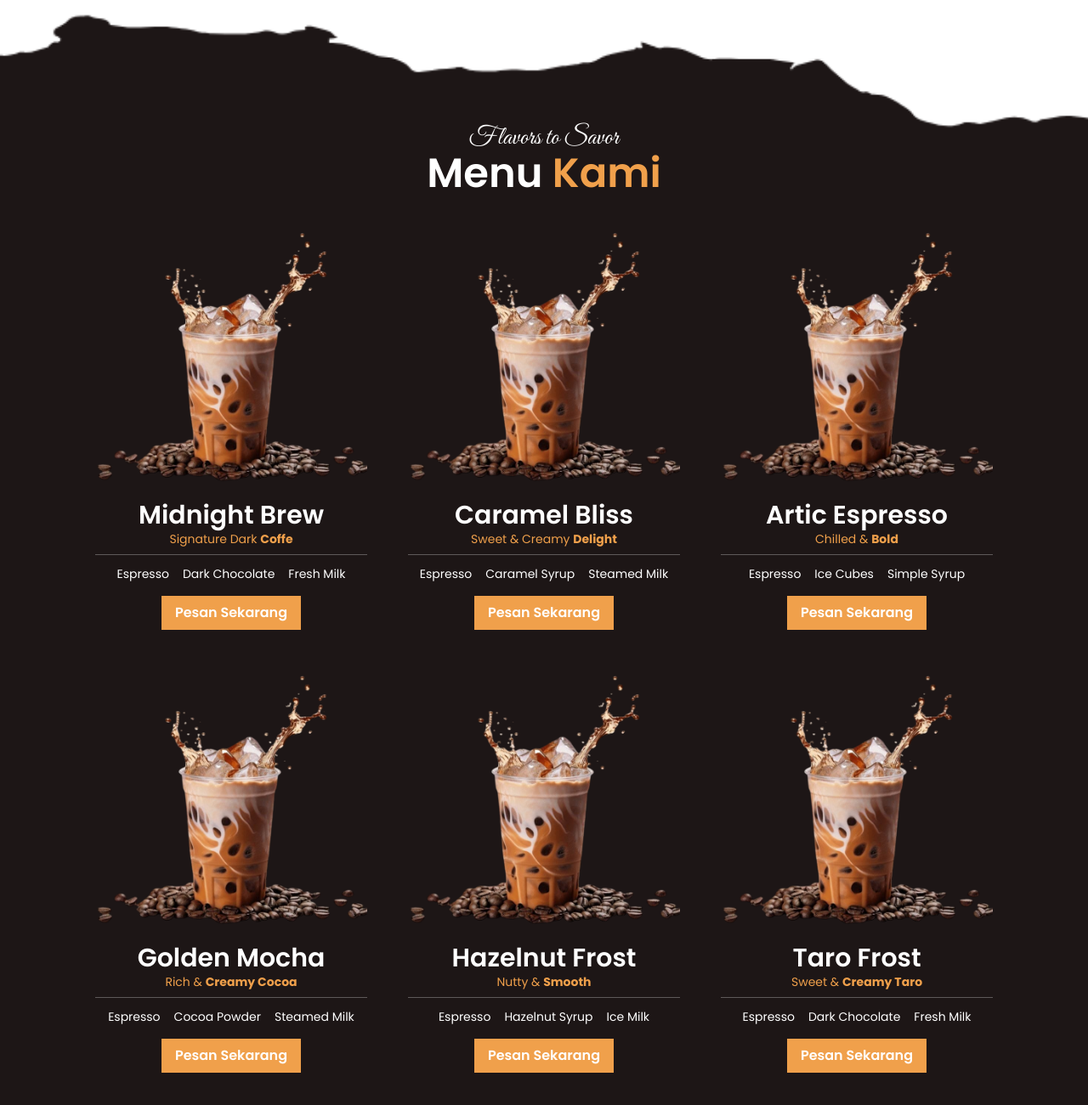
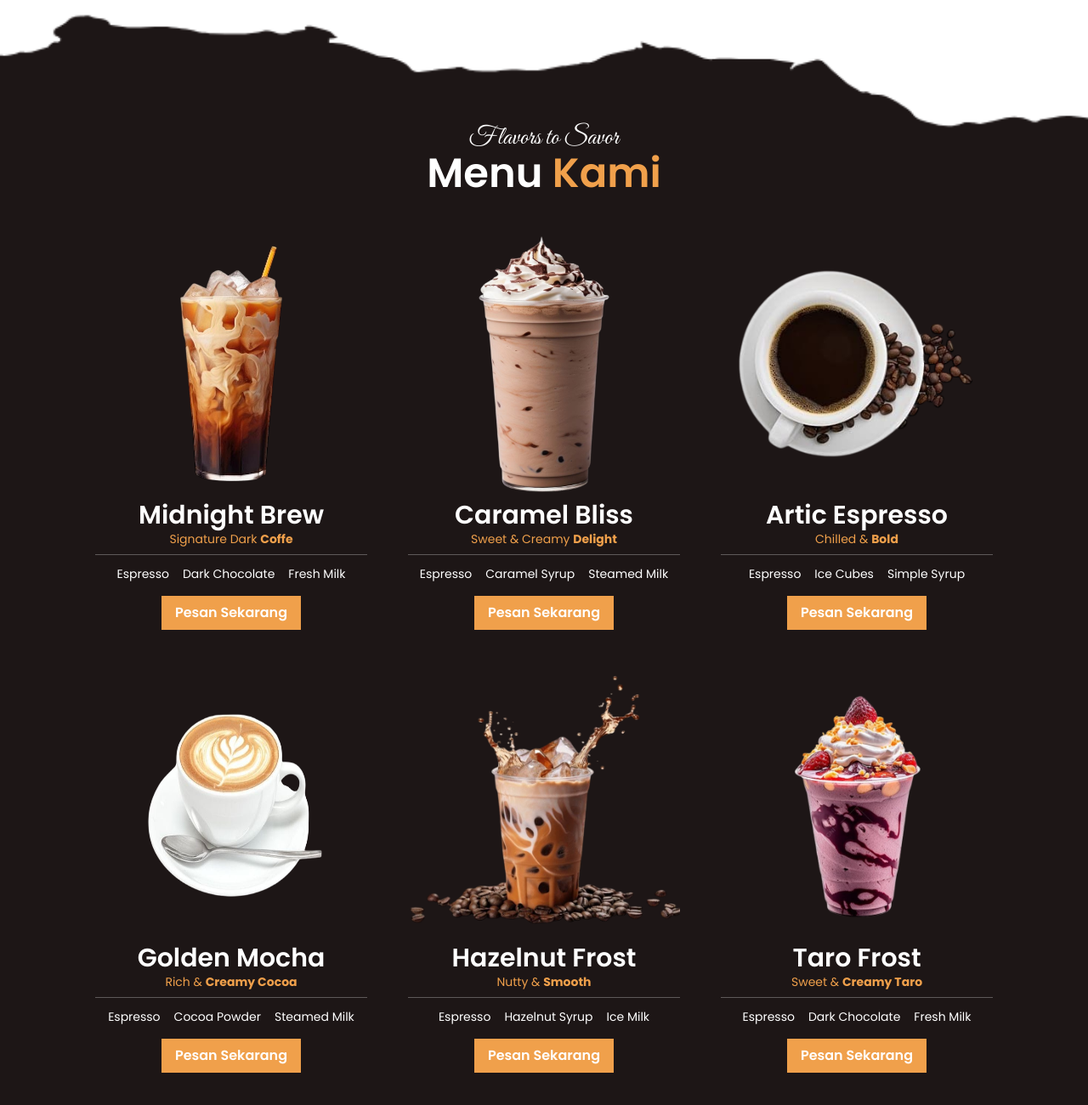
Before and after one commit to RizkyJulianto/TailwindJourney, a website: page CoffeShop/public/index.html in a window 1280 px wide. Shown: the part 1500-2800 px from the top of the page at 85% size. Drawn offline with Linux system fonts and the light colour scheme.

Commit message:
change picture menu section

```diff
--- a/CoffeShop/public/index.html
+++ b/CoffeShop/public/index.html
@@ -98,7 +98,7 @@
       <div class="menu-content mx-auto w-full flex gap-x-12 gap-y-12 mt-10 justify-center flex-wrap">
         <div class="menu-card flex flex-col  items-center">
           <div class="menu-img ">
-            <img src="../assets/menu/menu-4.png" alt="" class="w-80">
+            <img src="../assets/menu/menu-3.png" alt="" class="w-80 h-[320px] object-contain">
           </div>
           <div class="menu-name">
             <h3 class="text-white font-semibold text-3xl">Midnight Brew</h3>
@@ -120,7 +120,7 @@
         </div>
         <div class="menu-card flex flex-col  items-center">
           <div class="menu-img ">
-            <img src="../assets/menu/menu-4.png" alt="" class="w-80">
+            <img src="../assets/menu/menu-2.png" alt="" class="w-80 h-[320px] object-contain object-center">
           </div>
           <div class="menu-name">
             <h3 class="text-white font-semibold text-3xl">Caramel Bliss</h3>
@@ -140,9 +140,9 @@
             <a href="" class="mt-1 inline-block text-white bg-brown px-4 py-2 font-semibold">Pesan Sekarang</a>
           </div>
         </div>
-        <div class="menu-card flex flex-col  items-center">
+        <div class="menu-card flex flex-col items-center">
           <div class="menu-img ">
-            <img src="../assets/menu/menu-4.png" alt="" class="w-80">
+            <img src="../assets/menu/menu-1.png" alt="" class="w-80">
           </div>
           <div class="menu-name">
             <h3 class="text-white font-semibold text-3xl">Artic Espresso</h3>
@@ -162,9 +162,9 @@
             <a href="" class="mt-1 inline-block text-white bg-brown px-4 py-2 font-semibold">Pesan Sekarang</a>
           </div>
         </div>
-        <div class="menu-card flex flex-col  items-center">
+        <div class="menu-card flex flex-col items-center ">
           <div class="menu-img ">
-            <img src="../assets/menu/menu-4.png" alt="" class="w-80">
+            <img src="../assets/menu/menu-5.png" alt="" class="w-80 h-[320px]">
           </div>
           <div class="menu-name">
             <h3 class="text-white font-semibold text-3xl">Golden Mocha</h3>
@@ -208,7 +208,7 @@
         </div>
         <div class="menu-card flex flex-col  items-center">
           <div class="menu-img ">
-            <img src="../assets/menu/menu-4.png" alt="" class="w-80">
+            <img src="../assets/menu/menu-6.png" alt="" class="w-80">
           </div>
           <div class="menu-name">
             <h3 class="text-white font-semibold text-3xl">Taro Frost</h3>
```
Also changed, not shown: CoffeShop/assets/menu/menu-1.jpeg (deleted), CoffeShop/assets/menu/menu-1.png (added), CoffeShop/assets/menu/menu-2.jpeg (deleted), CoffeShop/assets/menu/menu-2.png (added), CoffeShop/assets/menu/menu-3.jpeg (deleted), CoffeShop/assets/menu/menu-3.png (added), CoffeShop/assets/menu/menu-5.jpeg (deleted), CoffeShop/assets/menu/menu-5.png (added), CoffeShop/assets/menu/menu-6.png (added), CoffeShop/css/style.css.
